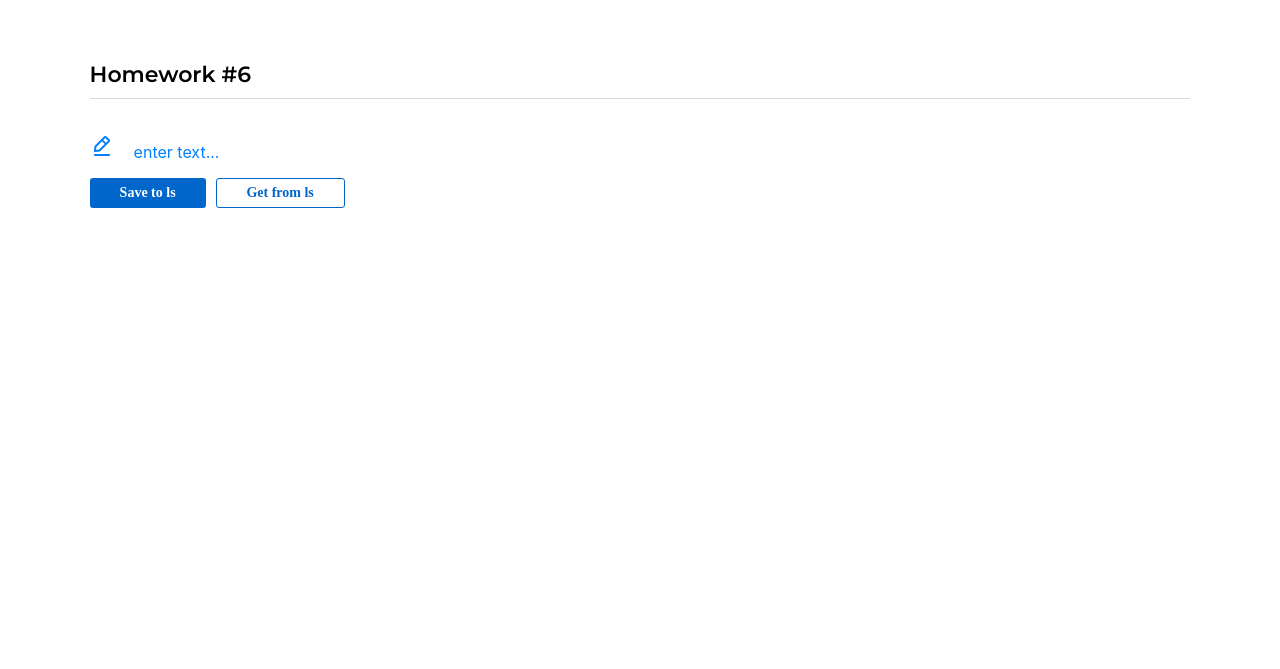
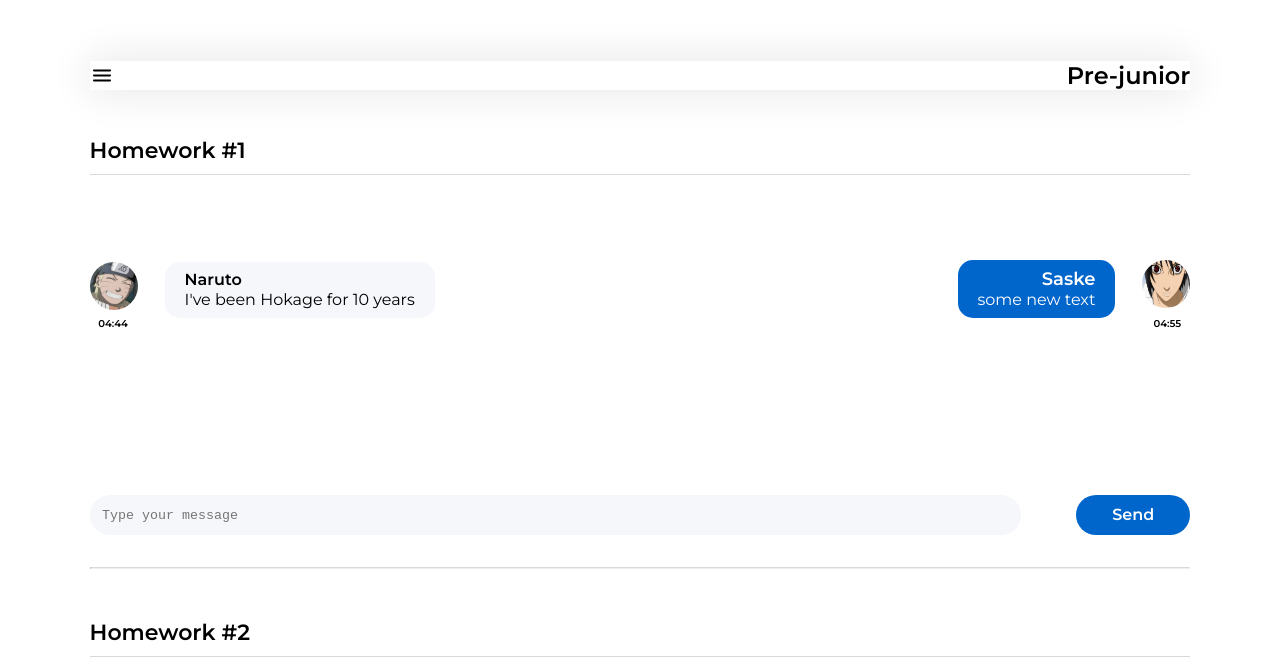
Before and after one commit to Dddmaxc/HomeWorkTwo, a React (Create React App) app: page /#/pre-junior in a window 1280 px wide. Before the commit this address led to /#/. Shown: the part 131-800 px from the top of the page. Built offline with nearby package versions, Linux system fonts and the light colour scheme.

Commit message:
fdfsdfsdf

```diff
--- a/src/s1-main/App.tsx
+++ b/src/s1-main/App.tsx
@@ -16,6 +16,7 @@ function App() {
 			<HW3 />
 			<HW4 /> */}
 			{/*при выполнении дз 5 и более - закомментировать здесь дз 1-4, так как они есть внутри дз 5*/}
+			<HW5 />
 			<HW6 />
 		</div>
 	)
```
